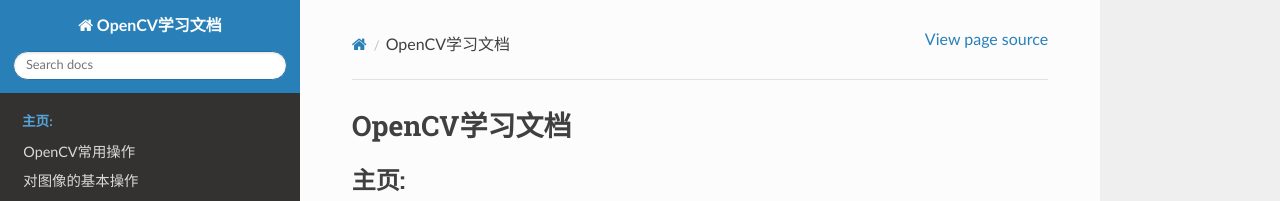
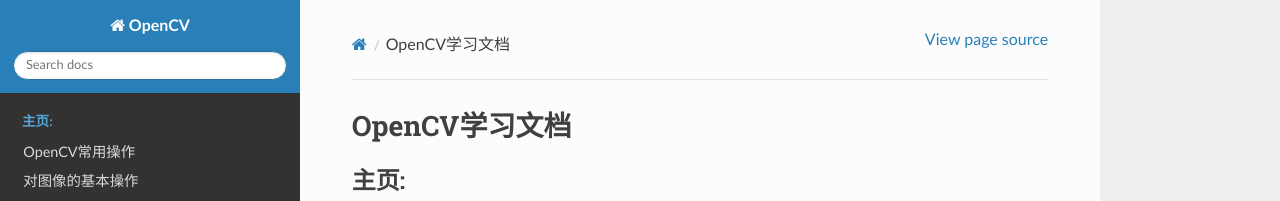
Before and after one commit to Einstellung/OpenCV_learning, a Sphinx documentation site: the page built from OpenCV/source/index.rst, in a window 1280 px wide. Shown: the top 201 px of the page. Built offline with Sphinx 7.4.7 and the Read the Docs theme 2.0.0, drawn with Linux system fonts in a browser that asks for light colours.

Commit message:
OpenCV fourth merge

```diff
--- a/OpenCV/source/conf.py
+++ b/OpenCV/source/conf.py
@@ -19,7 +19,7 @@
 
 # -- Project information -----------------------------------------------------
 
-project = 'OpenCV学习文档'
+project = 'OpenCV'
 copyright = '2018, Hunag Xinyuan'
 author = 'Hunag Xinyuan'
 
```
